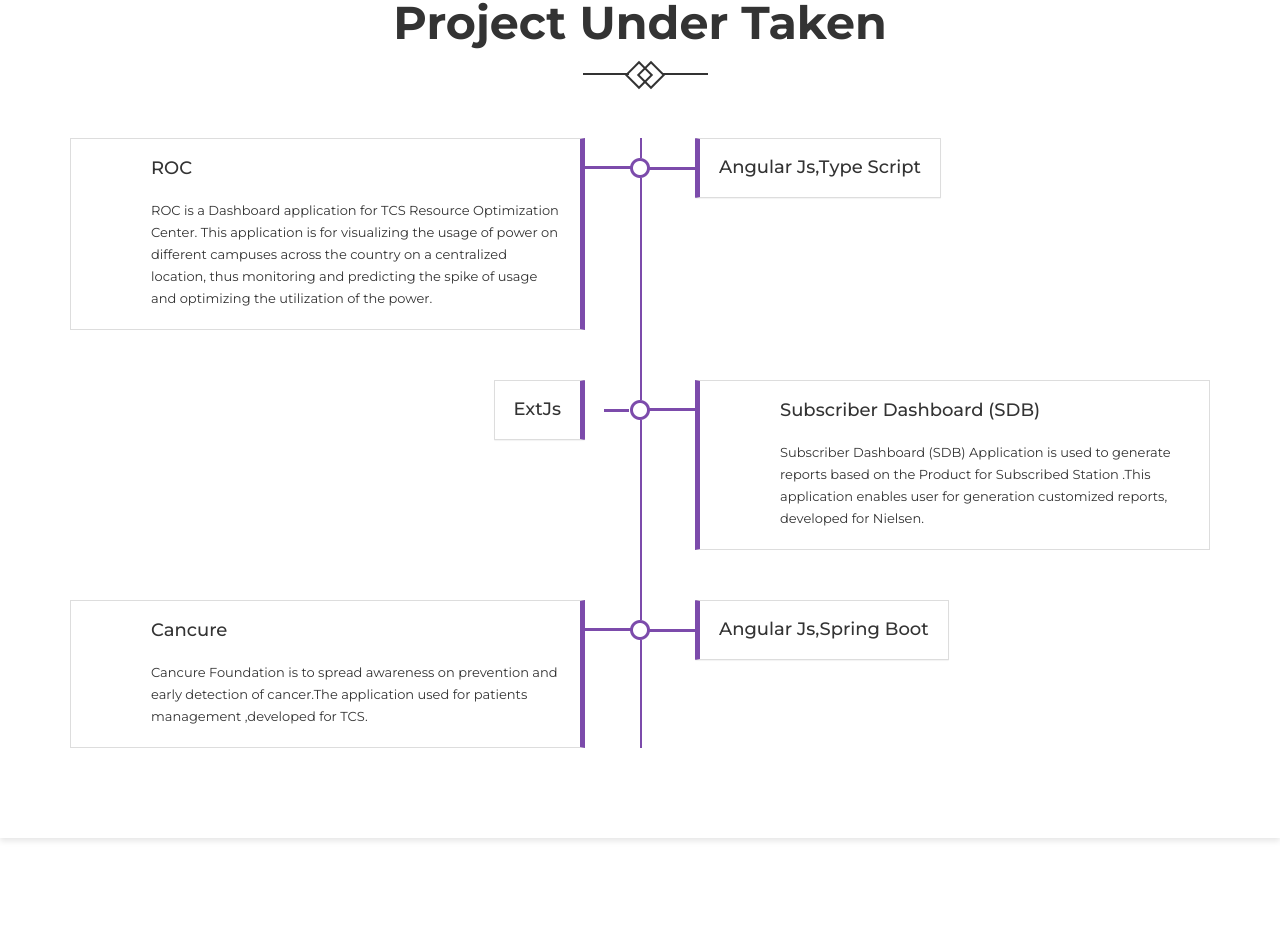
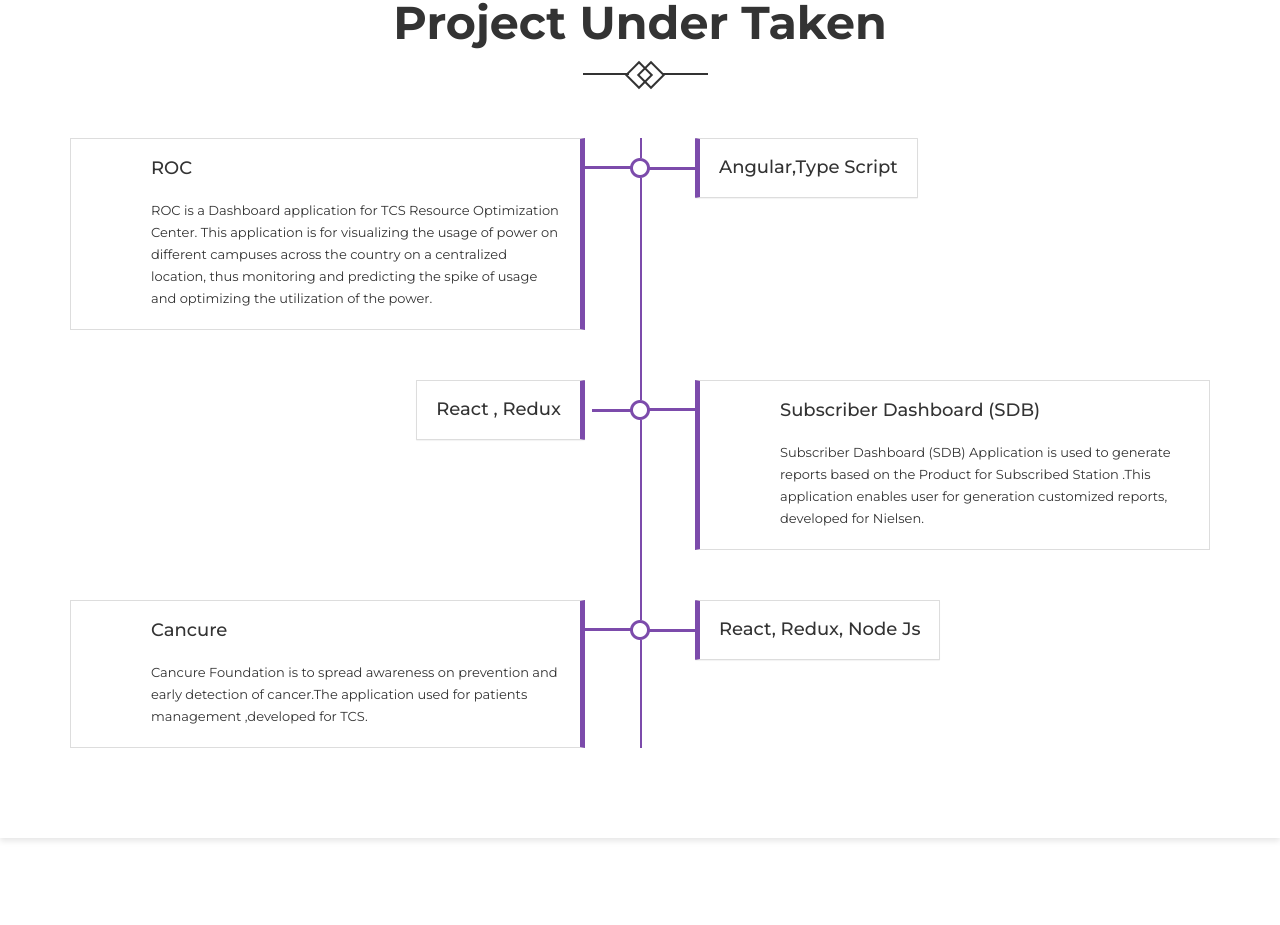
Before and after one commit to alexvarghese77/xelaonlive.github.io, a plain HTML site: page index.html in a window 1280 px wide. Shown: the part 4000-4925 px from the top of the page. Drawn offline with Linux system fonts and the light colour scheme; some packages are replaced by stand-ins of ours; files whose address does not match are found by name.

Commit message:
resume updated

```diff
--- a/index.html
+++ b/index.html
@@ -520,7 +520,7 @@
 							<div class="col-sm-6">
 								<!-- edu-ses-item start -->
 								<div class="experience-time line-shape wow slideInRight">
-									<h4>Angular Js,Type Script</h4>
+									<h4>Angular,Type Script</h4>
 
 
 								</div>
@@ -535,7 +535,7 @@
 								<!-- rounded-shape end -->
 								<!-- edu-ses-item start -->
 								<div class="experience-time line-shape wow slideInLeft">
-									<h4>ExtJs</span></h4>
+									<h4>React , Redux</span></h4>
 
 								</div>
 								<!-- edu-ses-item end -->
@@ -571,7 +571,7 @@
 								<div class="col-sm-6">
 										<!-- edu-ses-item start -->
 										<div class="experience-time line-shape wow slideInRight">
-											<h4>Angular Js,Spring Boot</h4>
+											<h4>React, Redux, Node Js</h4>
 
 
 										</div>
```
